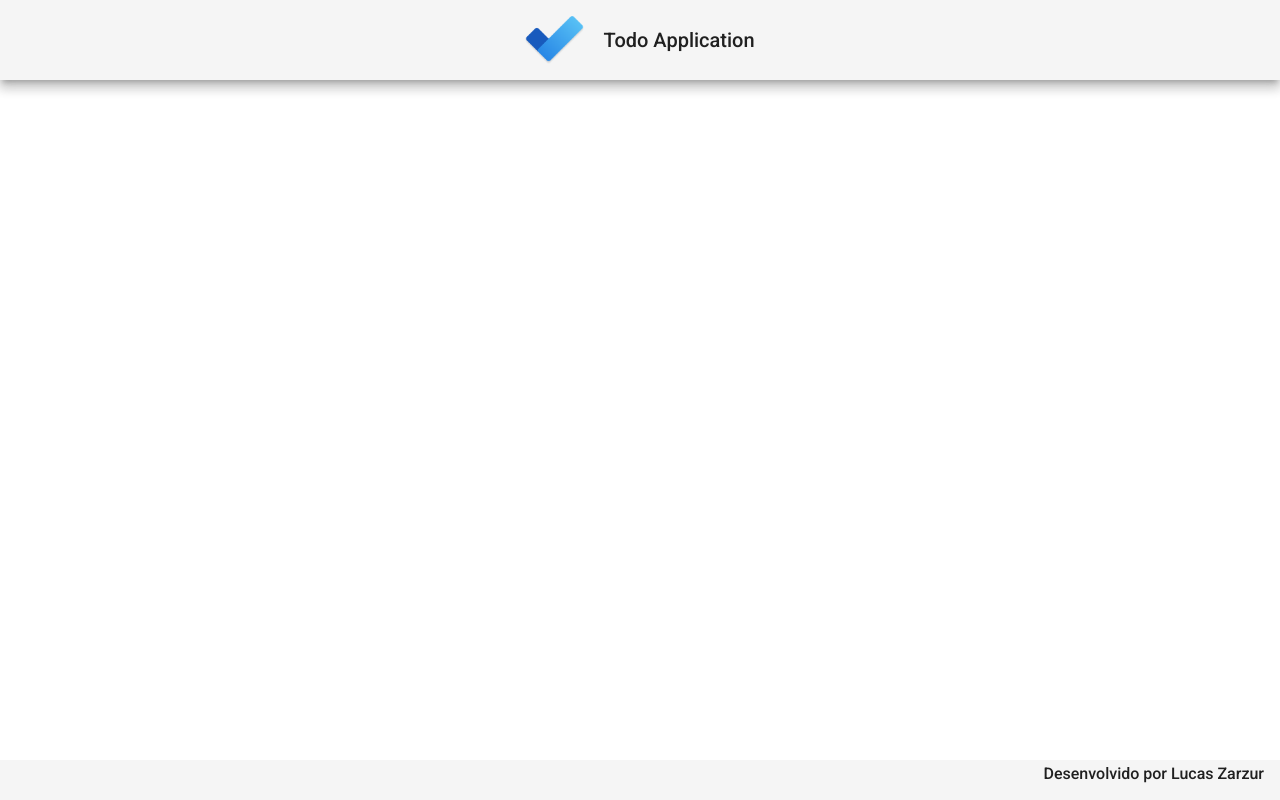
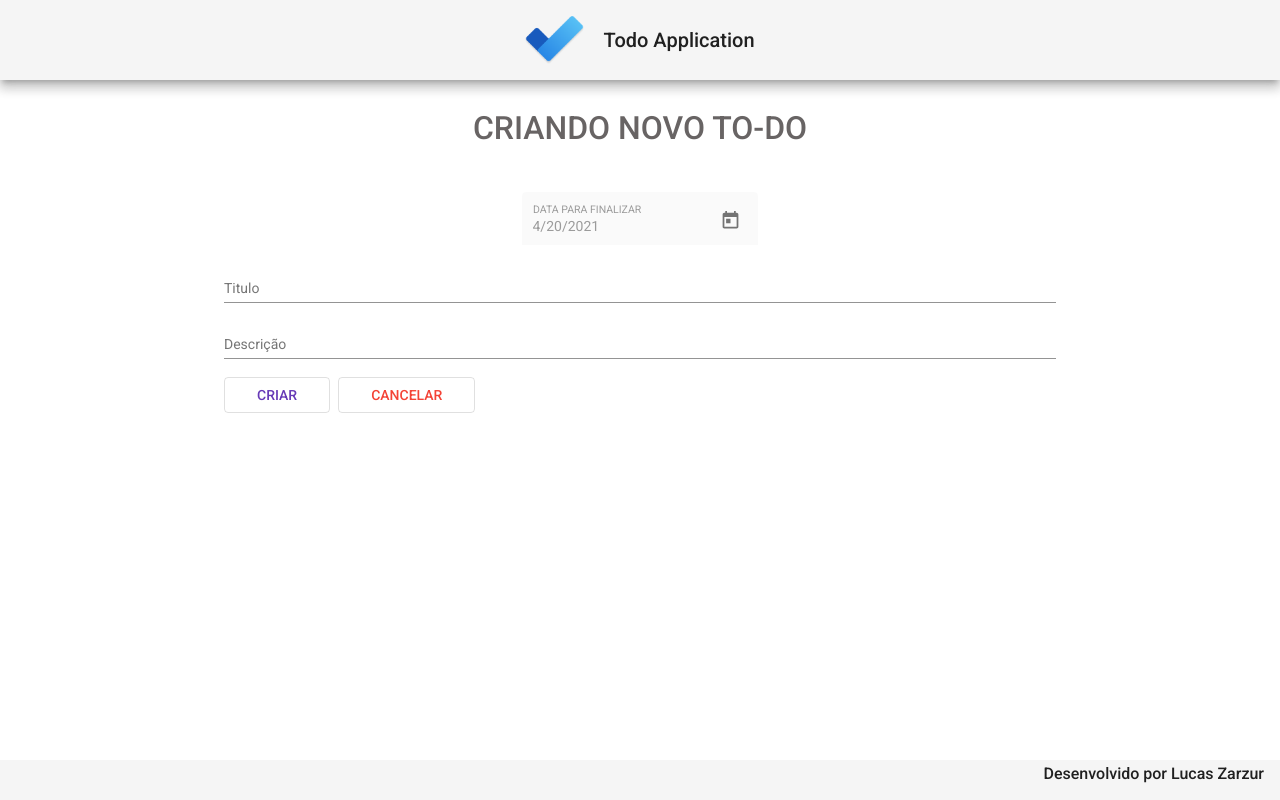
Before and after one commit to lucaszarzur/todo-app, an Angular app in the folder src/main/front/todo/: page /create in a window 1280 px wide. Before the commit this address led to /. Built offline with nearby package versions, Linux system fonts and the light colour scheme.

Commit message:
Front-end - Creating todo

```diff
--- a/src/main/front/todo/src/app/app-routing.module.ts
+++ b/src/main/front/todo/src/app/app-routing.module.ts
@@ -1,3 +1,4 @@
+import { CreateComponent } from './components/create/create.component';
 import { FinishedComponent } from './components/finished/finished.component';
 import { ReadAllComponent } from './components/read-all/read-all.component';
 import { NgModule } from '@angular/core';
@@ -11,6 +12,10 @@
   {
     path: 'finalizados',
     component: FinishedComponent
+  },
+  {
+    path: 'create',
+    component: CreateComponent
   }
 ];
 
--- /dev/null
+++ b/src/main/front/todo/src/app/components/create/create.component.css
@@ -0,0 +1,31 @@
+form {
+    width: 65%;
+    margin: 2rem auto 0 auto;
+    text-align: center;
+}
+
+.dateToFinish {
+    text-align: start;
+}
+
+h1 {
+    font-size: 2rem;
+    font-weight: 500;
+    margin-bottom: 3rem;
+    color: rgb(104, 100, 100)
+}
+
+.form {
+    width: 100%;
+}
+
+.buttons {
+    width: 100%;
+    text-align: start;
+}
+
+button {
+    margin-right: .5rem;
+    padding-right: 2rem;
+    padding-left: 2rem;
+}
--- /dev/null
+++ b/src/main/front/todo/src/app/components/create/create.component.html
@@ -0,0 +1,27 @@
+<form>
+    <h1>CRIANDO NOVO TO-DO</h1>
+
+    <mat-form-field class="dateToFinish" appearance="fill">
+        <mat-label>DATA PARA FINALIZAR</mat-label>
+        <input [(ngModel)]="todo.dateToFinish" name="todo.dateToFinish" matInput [matDatepicker]="dp3" disabled>
+        <mat-datepicker-toggle matSuffix [for]="dp3"></mat-datepicker-toggle>
+        <mat-datepicker #dp3 disabled="false"></mat-datepicker>
+      </mat-form-field>
+
+      <div class="forms">
+        <mat-form-field class="form">
+            <mat-label>Titulo</mat-label>
+            <input [(ngModel)]="todo.title" name="todo.title" matInput placeholder="Ex. Estudar Spring">
+          </mat-form-field>
+
+          <mat-form-field class="form">
+            <mat-label>Descrição</mat-label>
+            <input [(ngModel)]="todo.description" name="todo.description" matInput placeholder="Ex. Estudar Spring Boot 2">
+          </mat-form-field>
+      </div>
+
+      <div class="buttons">
+        <button (click)="create()" mat-stroked-button color="primary">CRIAR</button>
+        <button (click)="cancel()" mat-stroked-button color="warn">CANCELAR</button>
+      </div>
+</form>
--- /dev/null
+++ b/src/main/front/todo/src/app/components/create/create.component.ts
@@ -0,0 +1,45 @@
+import { Todo } from './../../models/todo';
+import { Router } from '@angular/router';
+import { Component, OnInit } from '@angular/core';
+import { TodoService } from 'src/app/services/todo.service';
+
+@Component({
+  selector: 'app-create',
+  templateUrl: './create.component.html',
+  styleUrls: ['./create.component.css']
+})
+export class CreateComponent implements OnInit {
+
+  todo: Todo = {
+    title: '',
+    description: '',
+    dateToFinish: new Date(),
+    finished: false
+  }
+
+  constructor(private service: TodoService, private router: Router) { }
+
+  ngOnInit(): void {
+  }
+
+  create(): void {
+    this.formatDate();
+    this.service.create(this.todo).subscribe((response) => {
+      this.service.message("To-do criado com sucesso!");
+      this.router.navigate(['']);
+    }, error => {
+      this.service.message("Falha ao criar To-do!");
+      this.router.navigate(['']);
+    })
+  }
+
+  cancel(): void {
+    this.router.navigate([''])
+  }
+
+  formatDate(): void {
+    let date = new Date(this.todo.dateToFinish);
+    this.todo.dateToFinish = `${date.getDate()}/${date.getMonth() + 1}/${date.getFullYear()}`
+  }
+
+}
--- a/src/main/front/todo/src/app/components/read-all/read-all.component.html
+++ b/src/main/front/todo/src/app/components/read-all/read-all.component.html
@@ -4,7 +4,7 @@
     </div>
 
 
-    <button class="novo-todo mat-elevation-z8" mat-stroked-button color="primary">NOVO TO-DO</button>
+    <button routerLink="create" class="novo-todo mat-elevation-z8" mat-stroked-button color="primary">NOVO TO-DO</button>
 
     <div class="content" *ngFor="let item of todoList" >
         <mat-card class="mat-elevation-z8">
--- a/src/main/front/todo/src/app/models/todo.ts
+++ b/src/main/front/todo/src/app/models/todo.ts
@@ -2,6 +2,6 @@
     id?: String,
     title: String,
     description?: String,
-    dateToFinish: Date,
+    dateToFinish: any,
     finished: Boolean
 }
--- a/src/main/front/todo/src/app/services/todo.service.ts
+++ b/src/main/front/todo/src/app/services/todo.service.ts
@@ -18,6 +18,10 @@
     return this.http.get<Todo[]>(this.baseUrl);
   }
 
+  create(todo: Todo): Observable<Todo> {
+    return this.http.post<Todo>(this.baseUrl, todo);
+  }
+
   update(todo: Todo): Observable<Todo> {
     const url = `${this.baseUrl}/${todo.id}`
     return this.http.put<Todo>(url, todo);
```
Also changed, not shown: src/main/front/todo/src/app/app.module.ts (+12 -2 lines).
